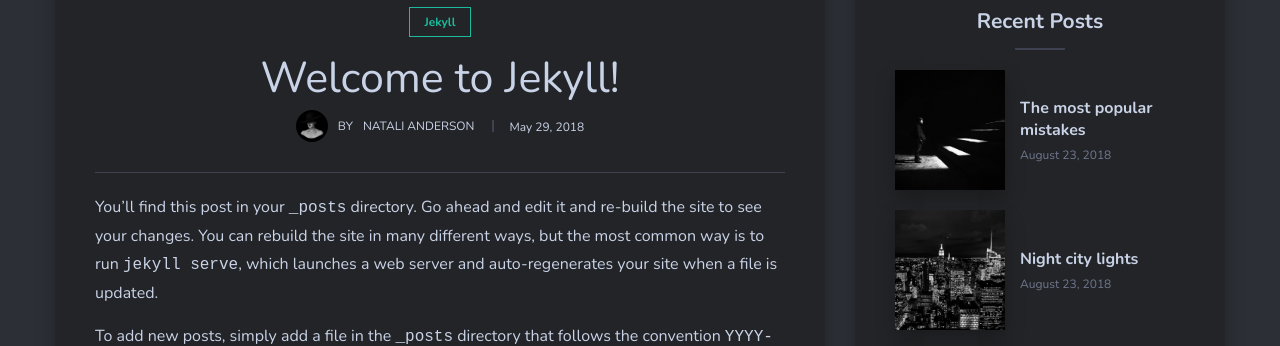
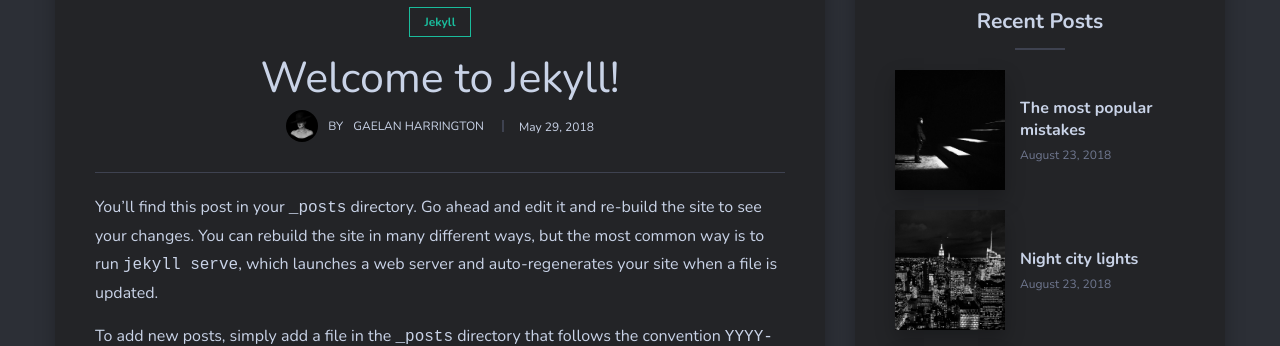
Before and after one commit to GSHarrington/GSHarrington.github.io, a Jekyll site: the page built from _posts/2018-05-29-welcome-to-jekyll.markdown, in a window 1280 px wide and 900 px high, scrolled down 616 px. Shown: the part 142-488 px from the top of the window. Built offline with Jekyll 4.4.1, drawn with Linux system fonts in a browser that asks for light colours; nearby versions of some CDN libraries; comment, search, counter and statistics services are not loaded; some of the changed lines change nothing that is shown.

Commit message:
Update _config.yml

```diff
--- a/_config.yml
+++ b/_config.yml
@@ -1,15 +1,15 @@
 #-------------------------------
 # General Site Settings
 
-title: Galada Theme | Theme for Jekyll
-description: Galada is an easy and simple theme for Jekyll. Dark colors, give it a special exquisite look. A careful approach to design and features make it an ideal solution for a personal blog. # this means to ignore newlines until "baseurl:"
-baseurl: "/galada" # the subpath of your site, e.g. /blog
+title: Gaelan Harrington
+description: Gaelan's personal website # this means to ignore newlines until "baseurl:"
+baseurl: "/" # the subpath of your site, e.g. /blog
 url: "" # the base hostname & protocol for your site, e.g. http://example.com
 
 
 #-------------------------------
 # About Section
-author-name:   Natali Anderson
+author-name:   Gaelan Harrington
 author-avatar: 09.jpg
 
 
@@ -23,7 +23,7 @@
 
 #-------------------------------
 # Comment Section (Disqus)
-disqus-identifier: mr-brown # Add your shortname for Disqus Comment. For example mr-brown
+disqus-identifier: # Add your shortname for Disqus Comment. For example mr-brown
 
 
 #-------------------------------
```
